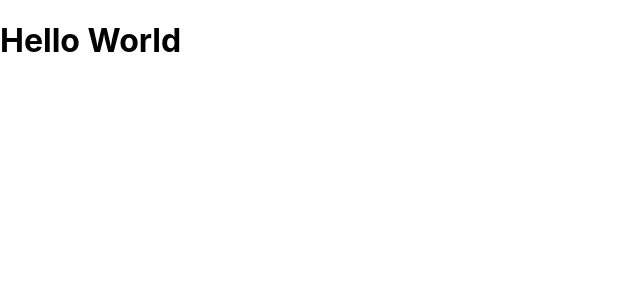
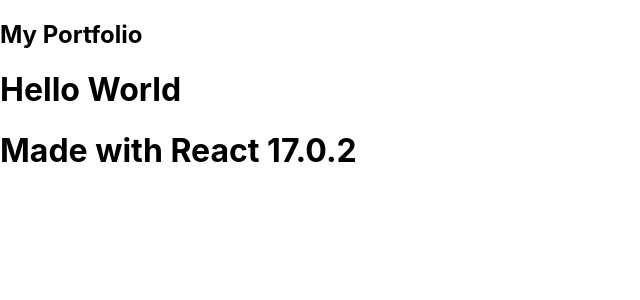
Before and after one commit to Ehugo2000/my_portfolio_nov_2020, a React (Create React App) app: page / in a window 1280 px wide. Shown: the top 300 px of the page, without its empty margins (0-640 px from the left). Built offline with nearby package versions, Linux system fonts and the light colour scheme.

Commit message:
Creating page structure and running initiale test in cypress

```diff
--- a/src/App.jsx
+++ b/src/App.jsx
@@ -1,10 +1,17 @@
 import React from 'react'
+import Hello from './Hello'
+import Header from './Header'
+import Footer from "./Footer";
 
 const App = () => {
   return (
-    <h1>
-      Hello World
-    </h1>
+    <>
+    <Header/>
+    <Hello/>
+    <Footer/>
+    </>
+
+
   )
 }
 
--- /dev/null
+++ b/src/Footer.jsx
@@ -0,0 +1,11 @@
+import React from "react";
+
+const Footer = () => {
+    return (
+        <footer>
+        <h1 id="footer">Made with React {React.version}</h1>
+        </footer>
+    )
+}
+
+export default Footer
--- /dev/null
+++ b/src/Header.jsx
@@ -0,0 +1,11 @@
+import React from "react";
+
+const Header = () => {
+    return (
+        <nav>
+            <h1 id="header">My Portfolio</h1>
+        </nav>
+    )
+}
+
+export default Header;
--- /dev/null
+++ b/src/Hello.jsx
@@ -0,0 +1,11 @@
+import React from "react";
+
+const Hello = () => {
+    return (
+        <div>
+            <h1 id="hello">Hello World</h1>
+        </div>
+    )
+}
+
+export default Hello
```
Also changed, not shown: 1 other file (tests, documents, lock files or other folders).
